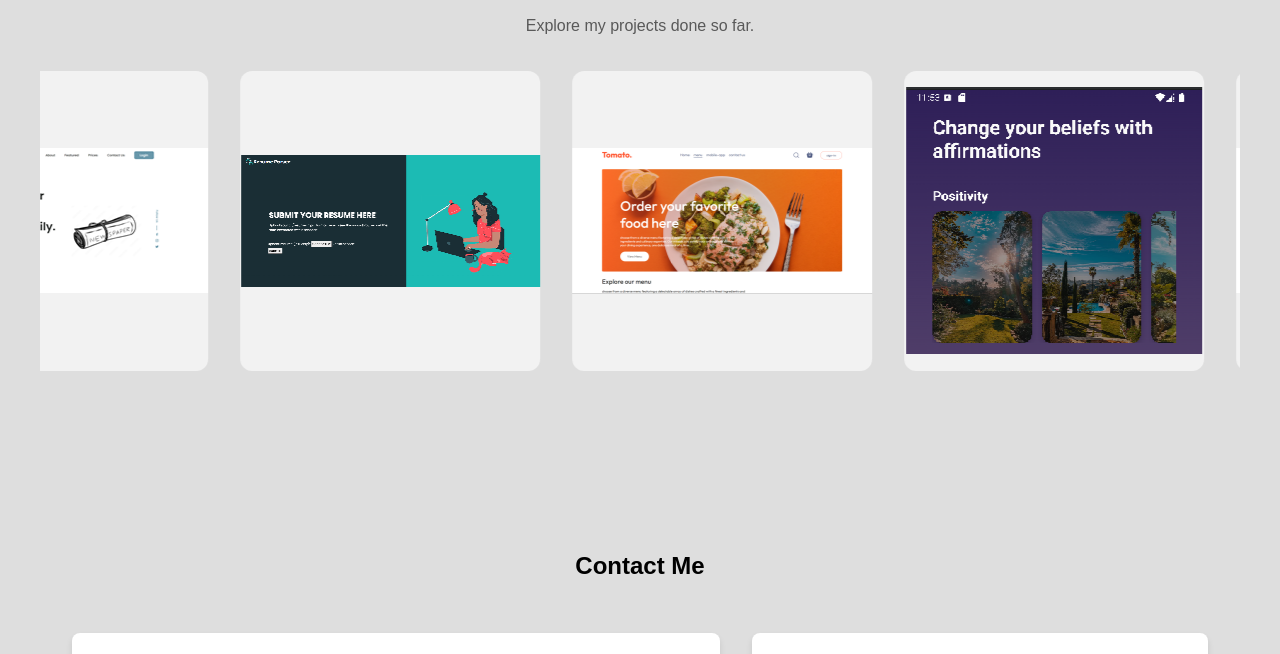
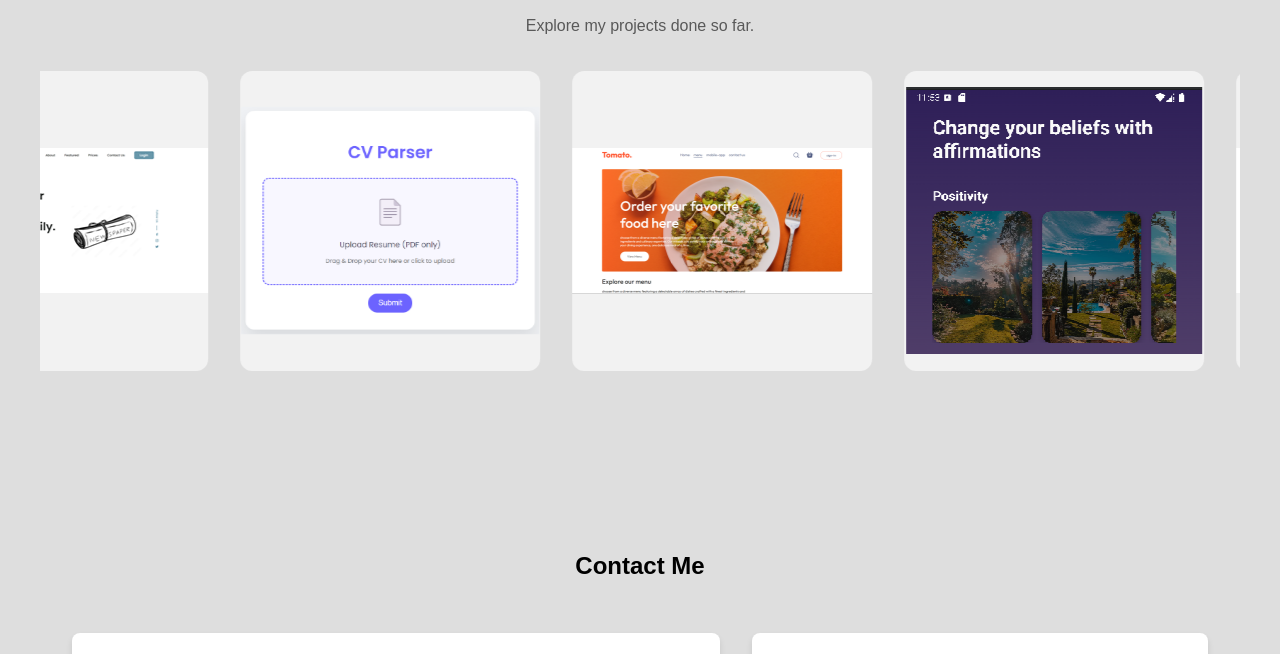
Before and after one commit to AthulSabu2002/portfolio-website, a plain HTML site: page index.html in a window 1280 px wide. Shown: the part 1675-2329 px from the top of the page. Drawn offline with nearby package versions, Linux system fonts and the light colour scheme; a web font is replaced by a local one.

Commit message:
updated code

```diff
--- a/index.html
+++ b/index.html
@@ -278,7 +278,7 @@
                     </div>
                     <!-- Slide 2 -->
                     <div class="project-slide">
-                        <img src="./images/cv-parser.png" alt="Project Image 2">
+                        <img src="./images/cvparser.png" alt="Project Image 2">
                         <div class="project-slide-content">
                             <h3>Cv-Parser</h3>
                             <p>The web application extracts and displays personal details such as
@@ -321,7 +321,7 @@
                     </div>
                     <!-- Slide 2 -->
                     <div class="project-slide">
-                        <img src="./images/cv-parser.png" alt="Project Image 2">
+                        <img src="./images/cvparser.png" alt="Project Image 2">
                         <div class="project-slide-content">
                             <h3>Cv-Parser</h3>
                             <p>The web application extracts and displays personal details such as
```
Also changed, not shown: images/cvparser.png (added).
